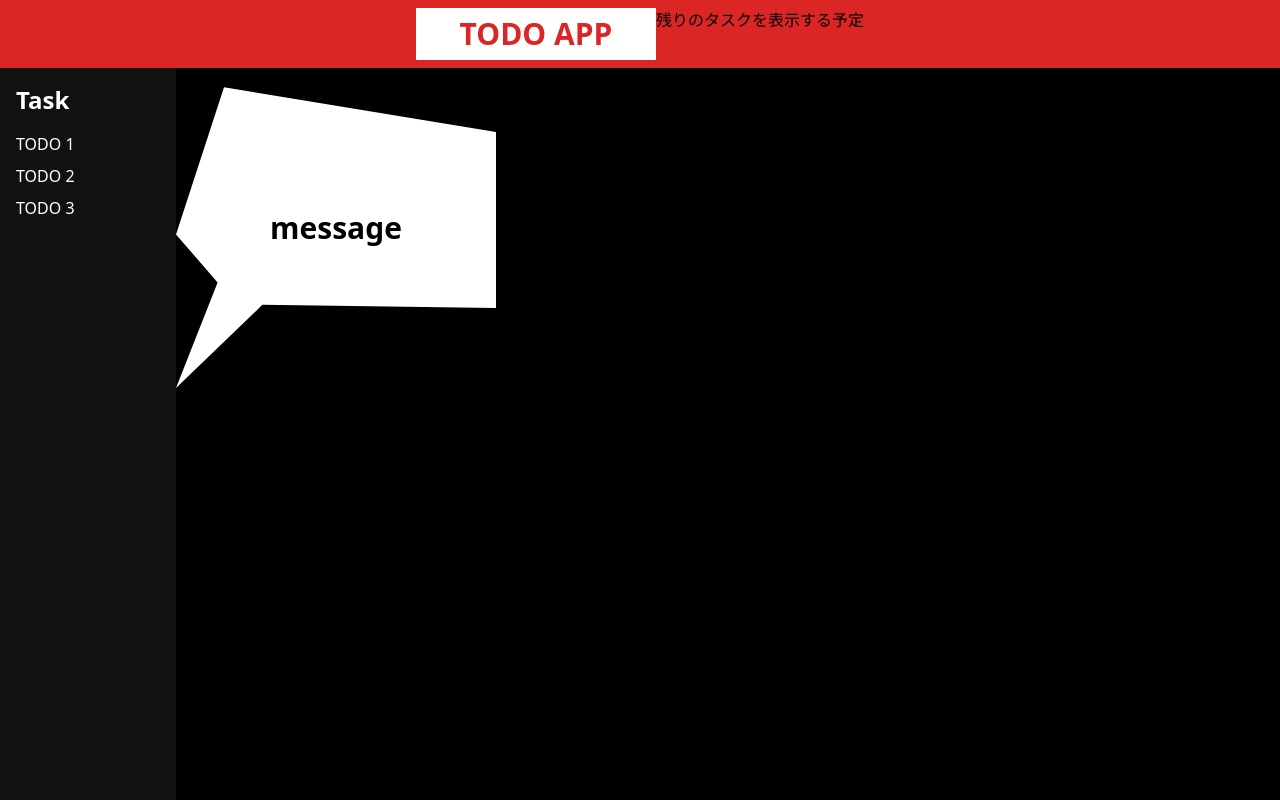
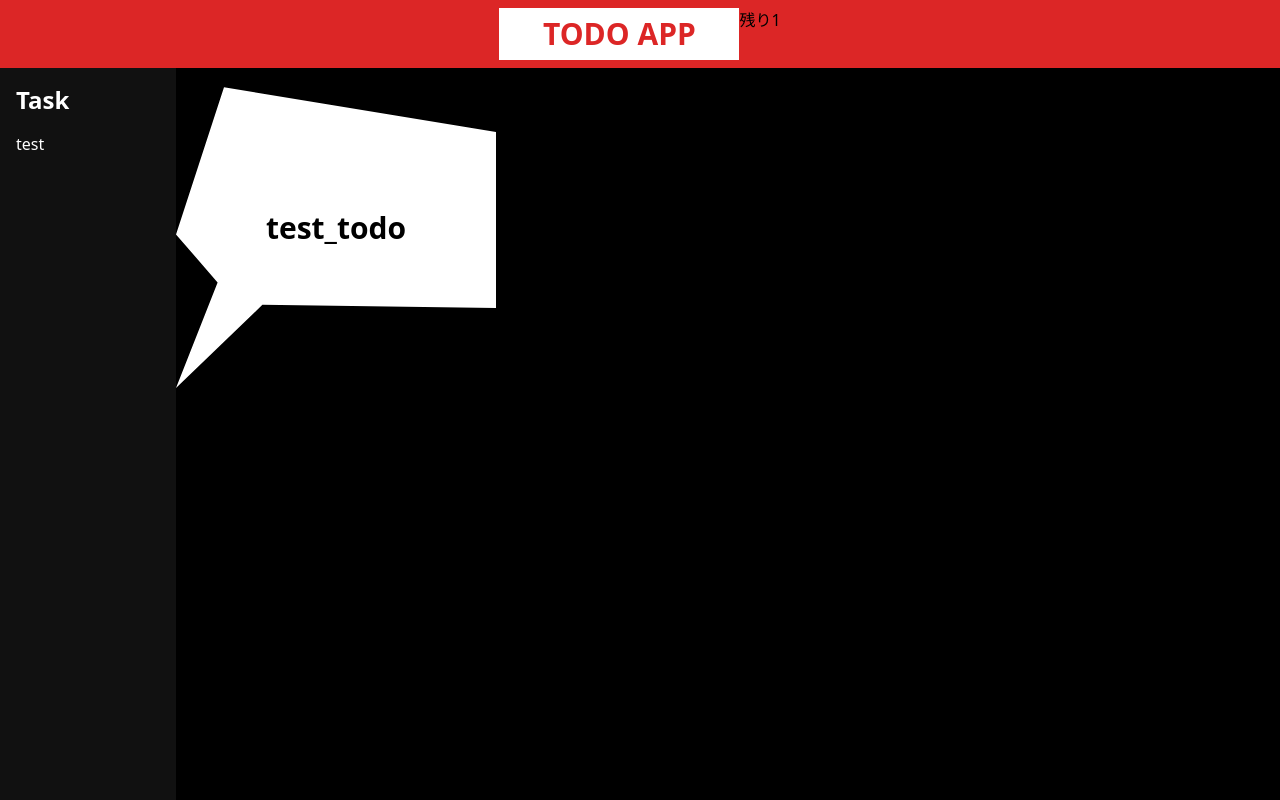
Before and after one commit to scripthropus/TODO_APP, a React app: page / in a window 1280 px wide. Built offline with nearby package versions, Linux system fonts and the light colour scheme; the HTML template or start-up script is replaced by a standard one.

Commit message:
プロップスを渡して表示できるようにした

```diff
--- a/src/App.tsx
+++ b/src/App.tsx
@@ -1,22 +1,30 @@
-import React from 'react';
+import React, { useState } from 'react';
 import { Header } from './components/Header.tsx'
 import { Sidebar } from './components/Sidebar.tsx'
 import './index.css';
 
-const App = () => {
+export type TODO = {
+  id: string;
+  title: string;
+  completed: boolean;
+  content: string;
+};
 const messageBox = {
   clipPath: "polygon(15% 6%, 100% 20%, 100% 75%, 27% 74%, 0 100%, 13% 67%, 0 52%)",
   background: "white",
   width: "20rem",
   height: "20rem",
 }
+
+const App = () => {
+  const [todos, setTodos] = useState<TODO[]>([{id:"000", title: "test", completed: false, content: "test_todo"}]);
  return (
     <div className="flex flex-col h-screen w-screen bg-black">
-      <Header/>
+      <Header todos={todos} />
       <div className="flex h-screen">
-      <Sidebar/>
+      <Sidebar todos={todos}/>
         <div style={messageBox} className="flex justify-center items-center">
-        <div className="text-3xl font-bold ">message</div>
+        <div className="text-3xl font-bold ">{todos[0].content}</div>
         </div>
       </div>
     </div>
--- a/src/components/Header.tsx
+++ b/src/components/Header.tsx
@@ -1,12 +1,17 @@
+import { TODO } from '../App.tsx';
 import { RemainingTaskList } from './RemainingTaskList.tsx';
 
-export const Header = () => {
+type HeaderProps = {
+    todos: TODO[];
+}
+
+export const Header:React.FC<HeaderProps> = ({ todos }) => {
     return (
     <div className="flex bg-red-600 p-2 w-full justify-center">
         <div className="bg-white p-2 w-60">
             <h1 className="text-3xl font-bold text-red-600 text-center">TODO APP</h1>
         </div>
-        <RemainingTaskList/>
+        <RemainingTaskList remainingTasksCount={todos.filter(todo => !todo.completed).length}/>
     </div>
     );
 }
--- a/src/components/RemainingTaskList.tsx
+++ b/src/components/RemainingTaskList.tsx
@@ -1,7 +1,11 @@
 import React from 'react';
 
-export const RemainingTaskList = () => {
+type RemainingTaskListProps = {
+    remainingTasksCount: number;
+}
+
+export const RemainingTaskList:React.FC<RemainingTaskListProps> = ({ remainingTasksCount }) => {
     return (
-        <h1>残りのタスクを表示する予定</h1>
+        <h1>残り{remainingTasksCount}</h1>
     )
 }
--- a/src/components/Sidebar.tsx
+++ b/src/components/Sidebar.tsx
@@ -1,15 +1,21 @@
 import React from 'react';
+import { TODO } from '../App.tsx';
 
-export const Sidebar = () => {
+type sidebarProps = {
+    todos: TODO[];
+}
 
+export const Sidebar:React.FC<sidebarProps> = ({ todos }) => {
   return (
     <div className="w-44 text-white p-4" style={{background: "#111111"}}>
       <h1 className="text-2xl font-bold mb-4">Task</h1>
       <nav>
         <ul>
-          <li className="mb-2">TODO 1</li>
-          <li className="mb-2">TODO 2</li>
-          <li className="mb-2">TODO 3</li>
+            {todos.map(todo => (
+                <li key={todo.id}>
+                    {todo.title}
+                </li>
+            ))}
         </ul>
       </nav>
     </div>
```
Also changed, not shown: 1 other file (tests, documents, lock files or other folders). Lines whose indentation alone changed are shown as unchanged.
